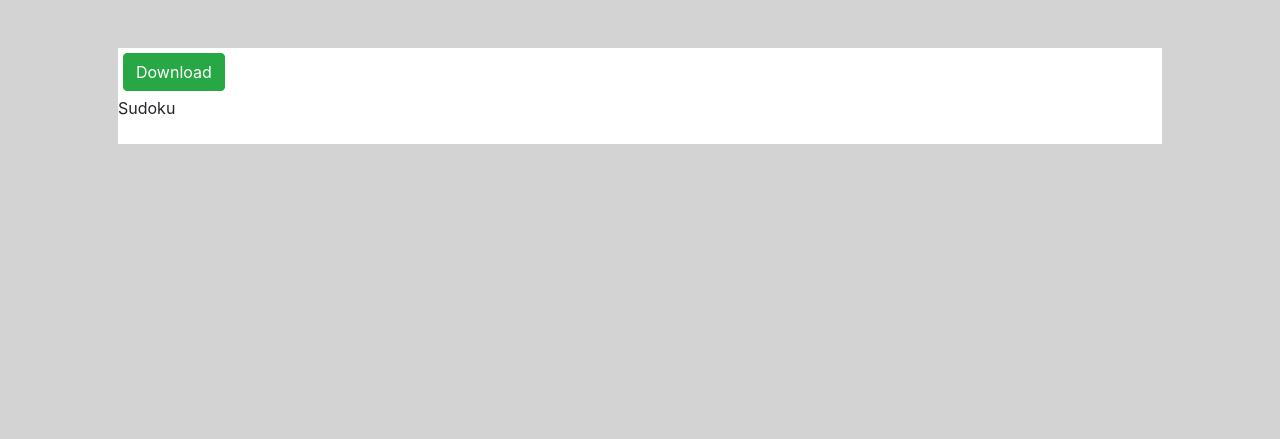
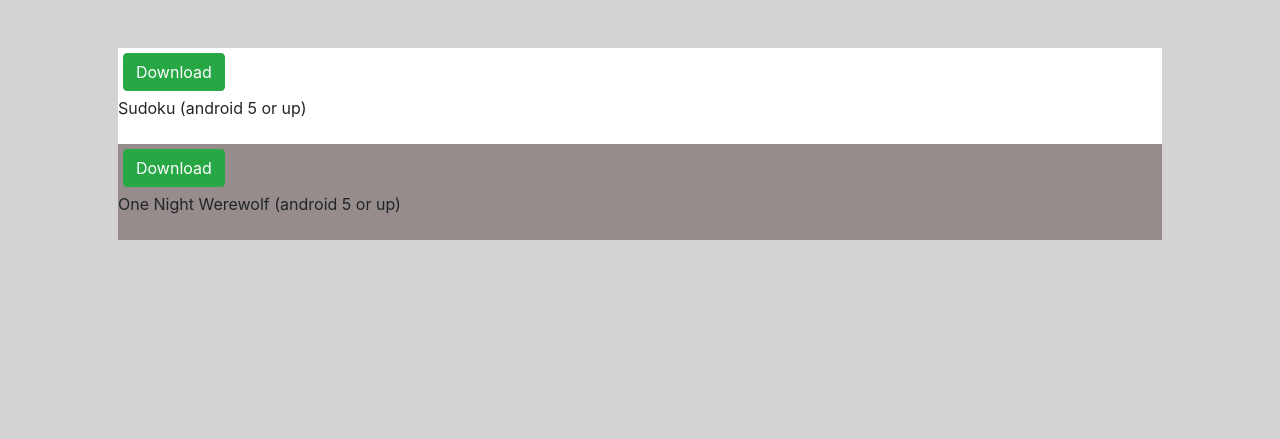
Before and after one commit to forstudy0218/forpage, a Python web app: template templates/download_page.html in a window 1280 px wide. Shown: the part 60-499 px from the top of the page. Run offline with Jinja, Linux system fonts and the light colour scheme; the template is opened without the code that fills it, so the values that code supplies are empty; some libraries are stand-ins or nearby versions.

Commit message:
add onw.apk And change onw button And update dl page

```diff
--- a/static/download_setting.js
+++ b/static/download_setting.js
@@ -3,11 +3,16 @@ var download_page = new Vue ({
     data: {
         apkLinks: [
            "static/assets/sdk3.apk",
+           "static/assets/onw.apk",
         ],
         info: [
             {
-                app_name: "Sudoku",
-                file_name: "sudoku0218 (android 5 up)",
+                app_name: "Sudoku (android 5 or up)",
+                file_name: "sudoku0218",
+            },
+            {
+                app_name: "One Night Werewolf (android 5 or up)",
+                file_name: "onw0218",
             },
         ],
         color_name: ["white", "#968c8c"],
--- a/templates/layout.html
+++ b/templates/layout.html
@@ -46,11 +46,11 @@
                     <a class="btn btn-primary" href="/imgsearch">Search Image</a>
                     <a class="btn btn-primary" href="/sudoku">Sudoku</a>
                     <a class="btn btn-primary" href="/enwerewolf" title="Japanese Style">JP Werewolf</a>
+                    <a class="btn btn-primary" href="/onw" title="On Progress">One Night</a>
                     <a class="btn btn-primary" href="/repeat_simulator">Repeater</a>
                     <a class="btn btn-primary" href="/download_page">Download</a>
                     <!-- disabled means not produce event -->
                     <a class="btn btn-secondary disabled" href="#" aria-disabled="true">Disabled</a>
-                    <a class="btn btn-dark" href="/onw" title="On Progress">One Night</a>
                     <a class="btn btn-dark" href="/werewolf" title="Japanese Style">JP Werewolf (old)</a>
                 </div>
             </div>
```
Also changed, not shown: 1 other file.
